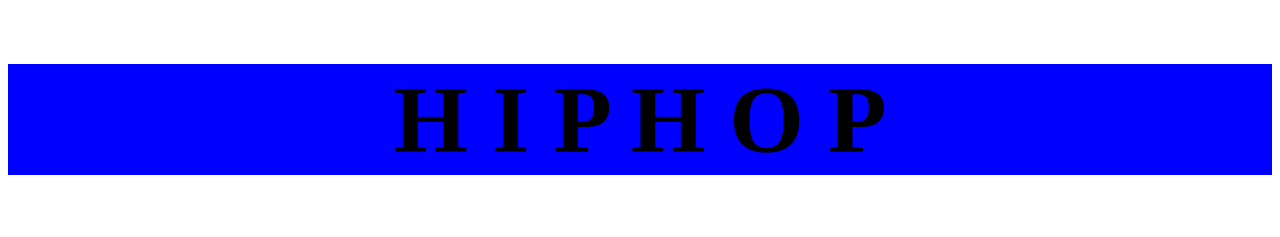
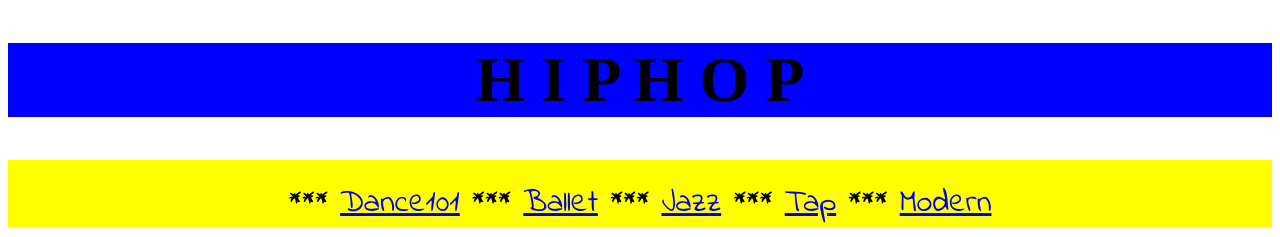
Before and after one commit to lbenshoof/html1013, a plain HTML site: page page4.html in a window 1280 px wide. Shown: the top 237 px of the page. Drawn offline with Linux system fonts and the light colour scheme.

Commit message:
Fonts changed on pages 3 thru 6

```diff
--- a/mystye.css
+++ b/mystye.css
@@ -13,7 +13,7 @@ background-color:aqua
 	width:100%
 }
 nav{
-width:100%;bakground-color:yellow; font-size:200%
+width:100%;bakground-color:yellow; font-size:100%
 
 }
 
@@ -24,7 +24,7 @@ article {
 
 		}
 body{
-	font-family:"crafty-girls"
+	font-family:"crafty-girls"; width:100%
 
 }
 aside{
--- a/page4.html
+++ b/page4.html
@@ -4,22 +4,36 @@
 <link rel="stylesheet"
 	  href="https://fonts.googleapis.com/css2?family=Comic+Neue:ital@1&family=Indie+Flower&family=Playfair+Display&display=swap">
 		<style>
-			body{
-				font-family: 'Indie Flower' , cursive;
-			}
-
+ body {
+			  font-family: 'Indie Flower' , cursive;
+		  }
 <meta charset="utf-8">
-<title>page4.html</title>
+<title>page5.html</title>
 <style type="text/css">
 @import url("mystye.css");
-	</style>
-</head>
+</style>
+    <header>
+            <header style="font-family: acme; font-size: 200%; background-color:blue; text-align:center">
+				<h1> H I P  H O P</h1>
+				</header>
 
-<body>
-    <header>
-            <header style="font-family: acme; font-size: 300%; background-color:blue; text-align:center">
-				<h1> H I P  H O P</h1>
-	</header>
+			<section>
+			  <nav style="font-size:200%; background-color:yellow; padding-top:20px; margin-top:20px;text-align: center">
+
+
+		*** <a href="index.html">Dance101</a>
+
+		***    <a href="page2.html">Ballet</a>
+
+		***    <a href="page3.html">Jazz</a>
+
+		***    <a href="page5.html">Tap</a>
+
+		***    <a href="page6.html">Modern</a>
+
+		  </nav>
+		   </section>
+
 	<h1> Let's Get Funky!</h1>
 
 	<iframe width="560" height="315" src="https://www.youtube.com/embed/ujREEgxEP7g" title="YouTube video player" frameborder="0" allow="accelerometer; autoplay; clipboard-write; encrypted-media; gyroscope; picture-in-picture" allowfullscreen></iframe>
```
Also changed, not shown: page5.html (+17 -0 lines), page6.html (+17 -0 lines).
